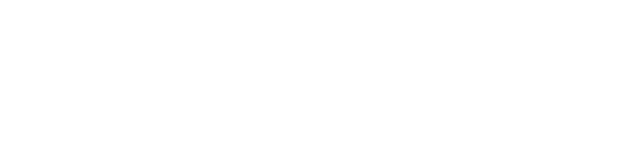
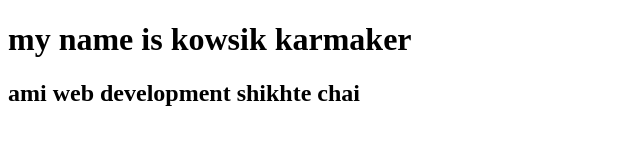
Before and after one commit to kowsikkarmaker/my-forth-repo, a plain HTML site: page index.html in a window 1280 px wide. Shown: the whole page, without its empty margins (0-640 px from the left). Drawn offline with Linux system fonts and the light colour scheme.

Commit message:
add function

```diff
--- a/index.html
+++ b/index.html
@@ -7,6 +7,7 @@
     <title>my-forth-repo</title>
 </head>
 <body>
-
+    <h1>my name is kowsik karmaker</h1>
+    <h2>ami web development shikhte chai</h2>
 </body>
 </html>
```
